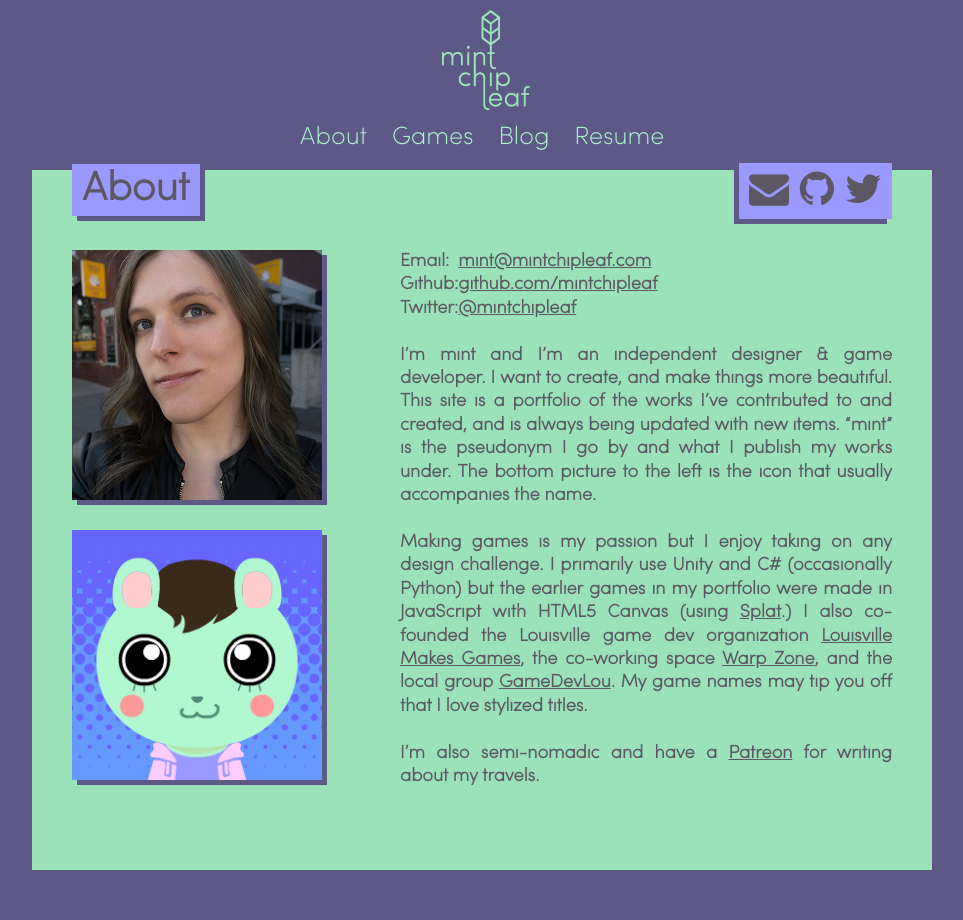
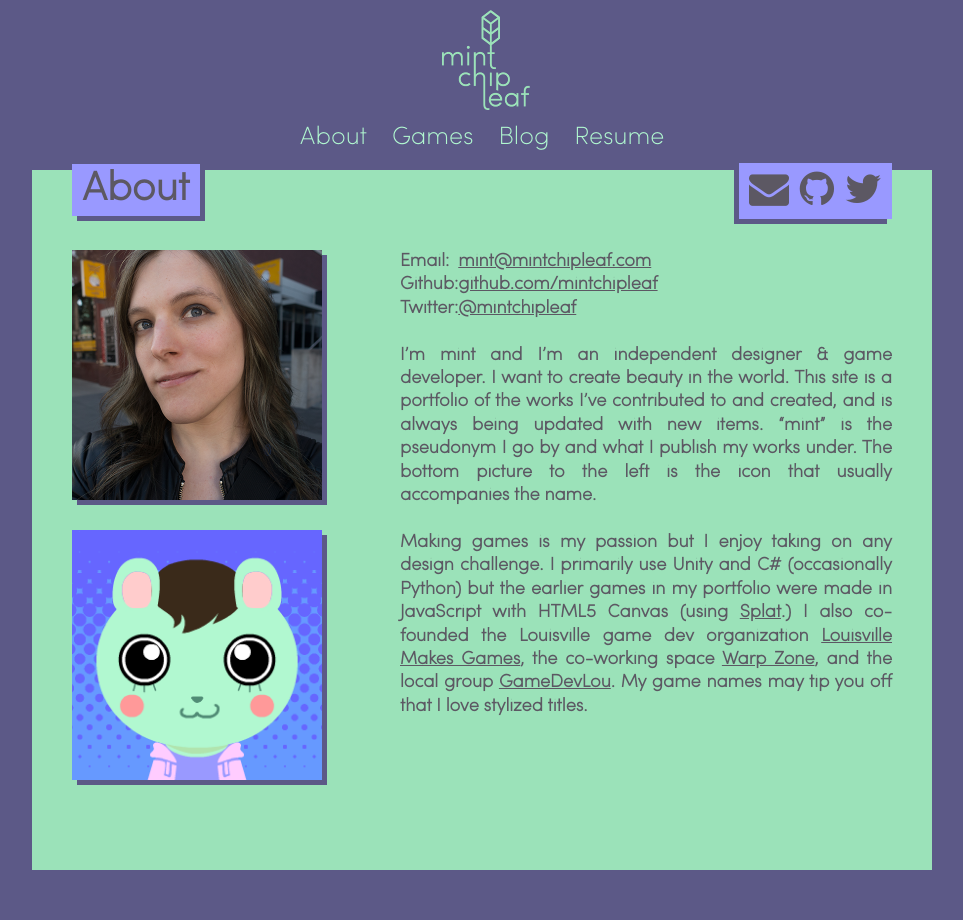
Before and after one commit to mintchipleaf/mintchipleaf.github.io, a Jekyll site: the page built from about.md, in a window 1280 px wide. Shown: the whole page, without its empty margins (158-1121 px from the left). Built offline with Jekyll 4.4.1, drawn with Linux system fonts in a browser that asks for light colours.

Commit message:
Update about page

```diff
--- a/about.md
+++ b/about.md
@@ -14,10 +14,7 @@ permalink: /about/
         <td>Twitter:</td><td><a href="http://www.twitter.com/mintchipleaf">@mintchipleaf</a></td>
 </table>
 <br/>
-I'm mint and I'm an independent designer & game developer. I want to create, and make things more beautiful. This site is a portfolio of the works I’ve contributed to and created, and is always being updated with new items. "mint" is the pseudonym I go by and what I publish my works under. The bottom picture to the left is the icon that usually accompanies the name.
+I'm mint and I'm an independent designer & game developer. I want to create beauty in the world. This site is a portfolio of the works I’ve contributed to and created, and is always being updated with new items. "mint" is the pseudonym I go by and what I publish my works under. The bottom picture to the left is the icon that usually accompanies the name.
 <br/>
 <br/>
 Making games is my passion but I enjoy taking on any design challenge. I primarily use Unity and C# (occasionally Python) but the earlier games in my portfolio were made in JavaScript with HTML5 Canvas (using [Splat](http://splatjs.com).) I also co-founded the Louisville game dev organization [Louisville Makes Games](http://louisvillemakesgames.org), the co-working space [Warp Zone](http://louisvillemakesgames.org/warpzone), and the local group [GameDevLou](http://gamedevlou.org). My game names may tip you off that I love stylized titles.
-<br/>
-<br/>
-I’m also semi-nomadic and have a [Patreon](https://patreon.com/mint) for writing about my travels.
```
